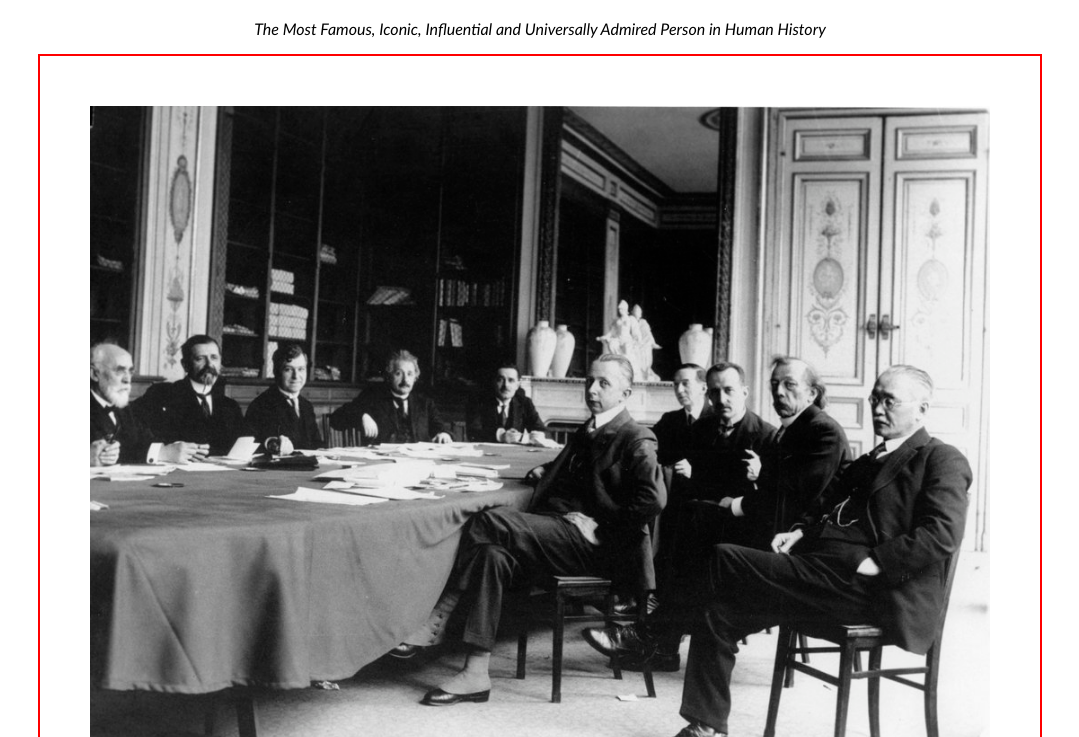
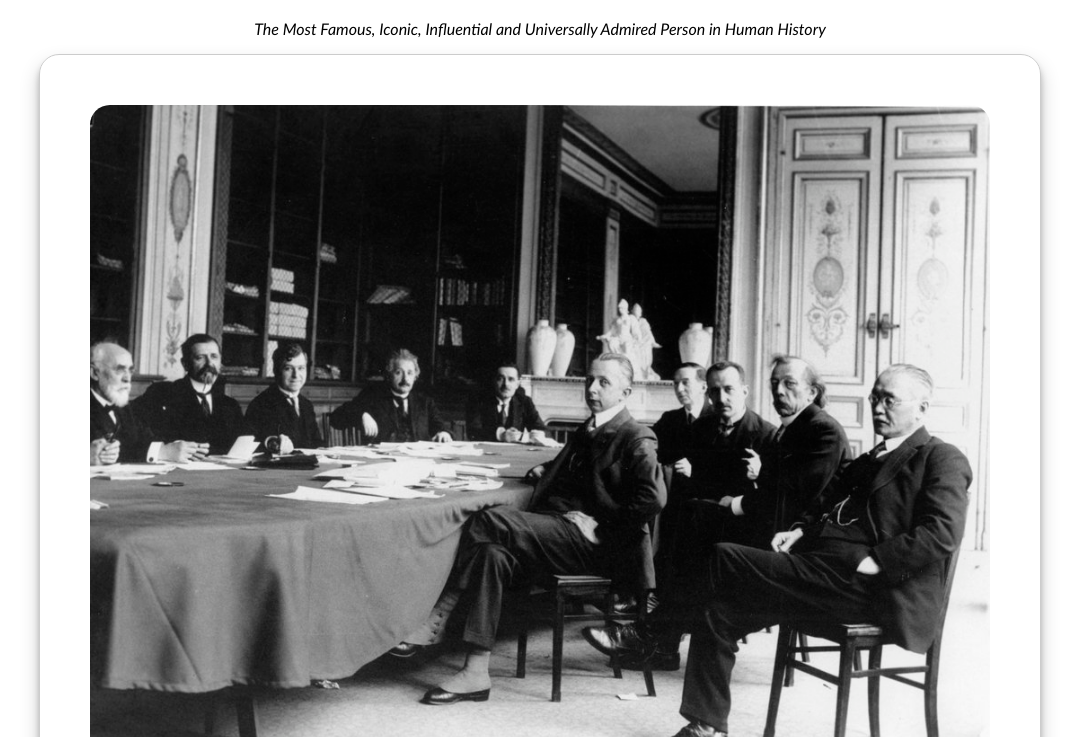
Before and after one commit to Fisayoanimashaun/Portfolio, a plain HTML site: page freeCodeCamp/Tribute Page Project/index.html in a window 1280 px wide. Shown: the part 63-800 px from the top of the page, without its empty margins (100-1179 px from the left). Drawn offline with Linux system fonts and the light colour scheme.

Commit message:
Update main.css

```diff
--- a/freeCodeCamp/Tribute Page Project/assets/stylesheets/main.css
+++ b/freeCodeCamp/Tribute Page Project/assets/stylesheets/main.css
@@ -18,7 +18,9 @@ h1 {
   min-height: 400px;
   min-width: 600px;
 	max-width: 1000px;
-  border: 2px solid red;
+	border: 1px solid #ccc;
+  border-radius: 20px;
+	box-shadow: 0 10px 20px rgba(0,0,0,0.19), 0 6px 6px rgba(0,0,0,0.23);
 }
 
 #image {
@@ -28,6 +30,7 @@ h1 {
   margin-left: auto;
   margin-right: auto;
 	margin-top: 5%;
+	border-radius: 20px;
   display: block;
 }
 
```
